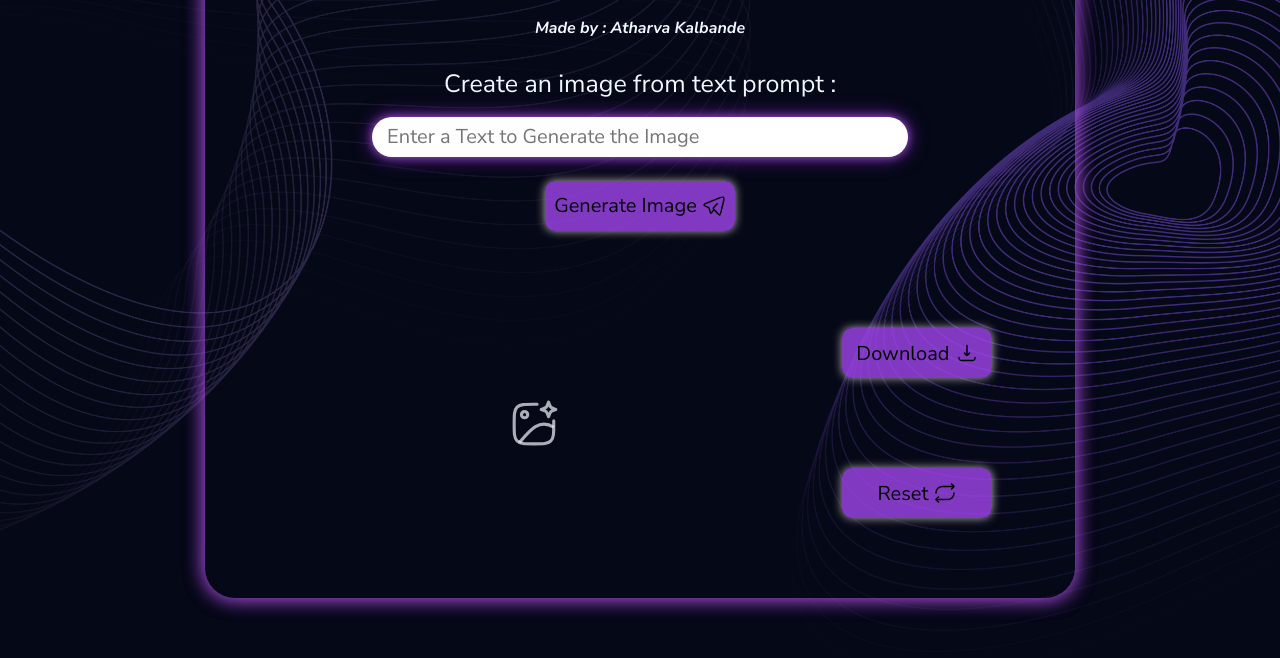
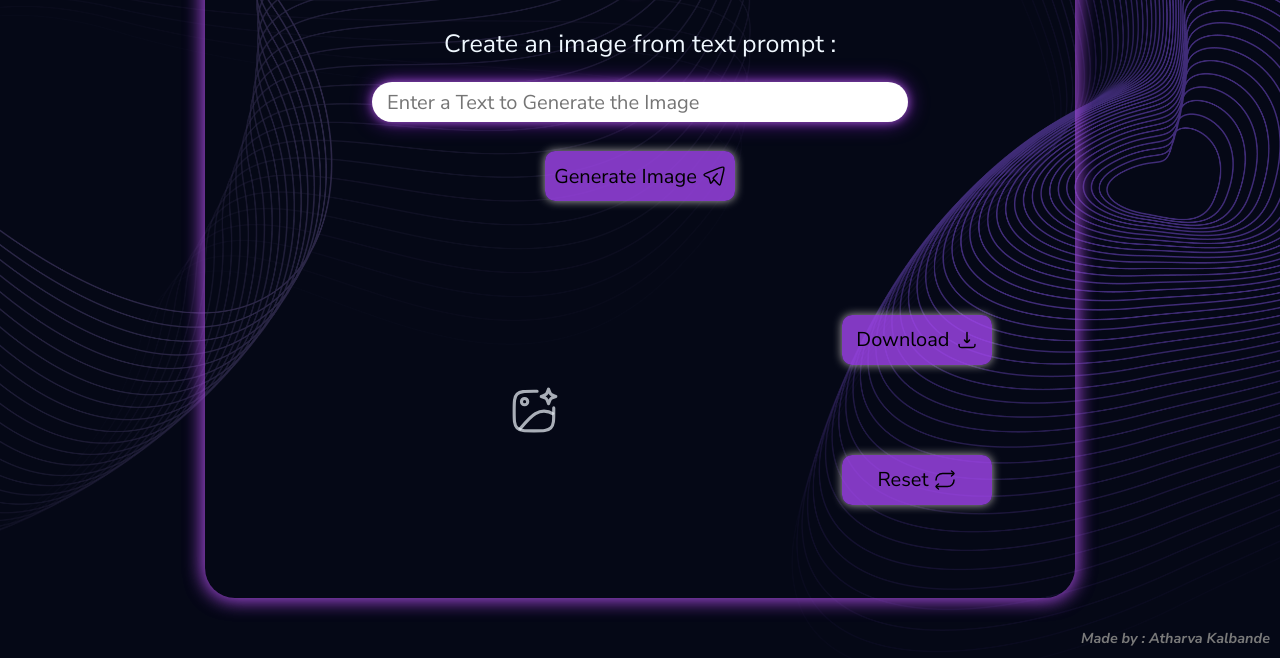
Before and after one commit to atharva-aak/PixelPrompt, a website built with Vite: page index.html in a window 1280 px wide. Shown: the part 142-800 px from the top of the page. Built offline with nearby package versions, Linux system fonts and the light colour scheme; files whose address does not match are found by name.

Commit message:
added copyright

```diff
--- a/index.html
+++ b/index.html
@@ -11,7 +11,7 @@
     <img src="logo.png" alt="Logo" class="logo">
     <div class="container">
     <h1>Text to Image Generator</h1>
-    <h4><i>Made by : Atharva Kalbande</i></h4>
+
 <div class="input">
     <label for="">Create an image from text prompt :
     </label>
@@ -30,6 +30,8 @@
                 <button id="reset">Reset <img src="reset.svg" alt=""></button>
         </div>
     </div>
+
+    <h6 class="credit"><i>Made by : Atharva Kalbande</i></h6>
 </div>
 
     <script src="script.js"></script>
--- a/style.css
+++ b/style.css
@@ -195,6 +195,16 @@ h1{
     display: none;
 }
 
+.credit {
+    position: fixed;
+    bottom: 10px;
+    right: 10px;
+    font-size: 0.9rem;
+    color: #7a7a7a;
+    font-style: italic;
+}
+
+
 @media (max-width : 1200px) {
     .container{
         width: 90%;
```
